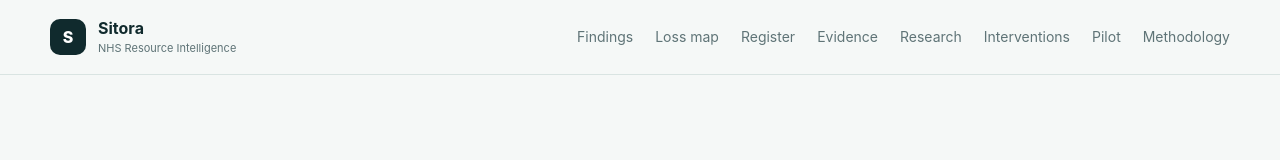
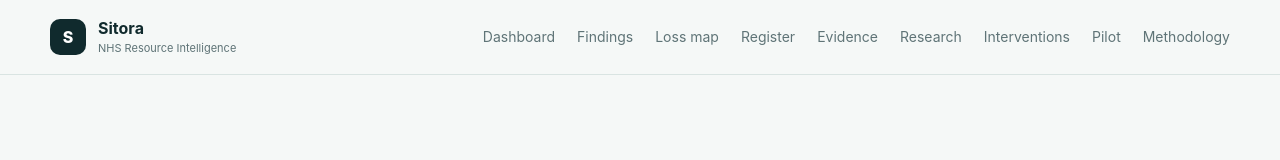
Before and after one commit to Nylon1/NHS, a Next.js app: page / in a window 1280 px wide. Shown: the top 160 px of the page. Built offline with nearby package versions, Linux system fonts and the light colour scheme.

Commit message:
Add dashboard to primary navigation

```diff
--- a/components/Header.tsx
+++ b/components/Header.tsx
@@ -1,6 +1,7 @@
 import Link from "next/link";
 
 const nav = [
+  ["Dashboard", "/dashboard"],
   ["Findings", "/findings"],
   ["Loss map", "/loss-map"],
   ["Register", "/register"],
```
